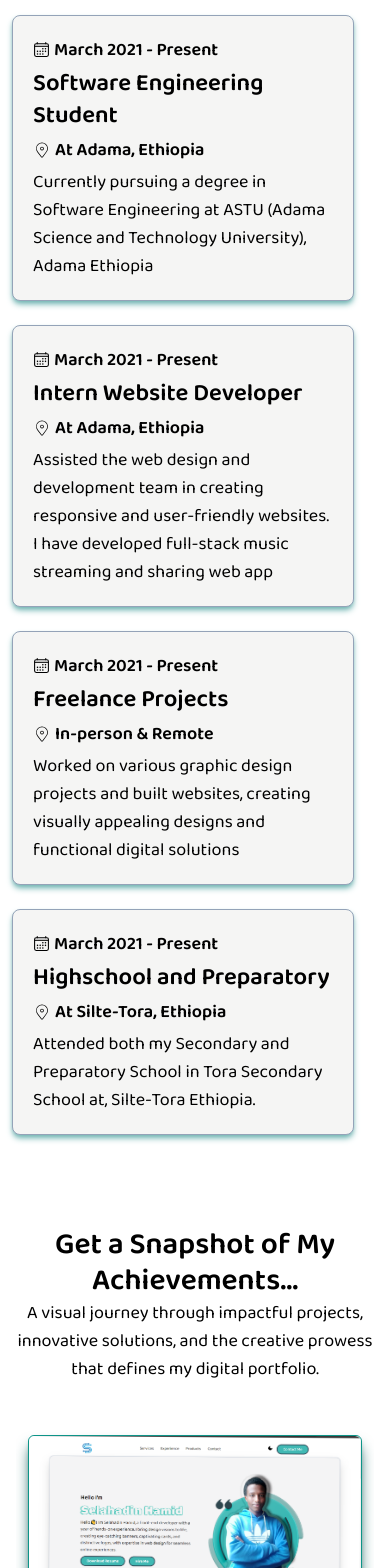
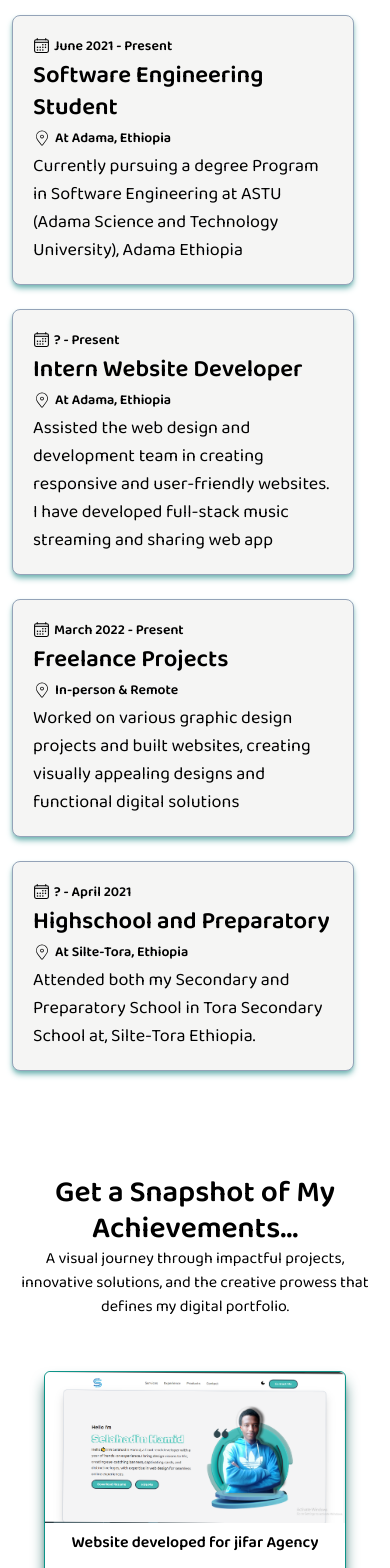
Before and after one commit to sallah26/portifolio, a React (Create React App) app: page / in a window 390 px wide. Shown: the part 3000-4568 px from the top of the page. Built offline with nearby package versions, Linux system fonts and the light colour scheme.

Commit message:
responsivness modified

```diff
--- a/src/components/Achievements.jsx
+++ b/src/components/Achievements.jsx
@@ -52,7 +52,7 @@ const ProductsData2 = [
   },
 ]
   return (
-    <section id='products' className='flex flex-col items-center p-4 text-lg justify-center text-center py-7 pb-20'>
+    <section id='products' className='flex flex-col items-center p-4 justify-center text-center py-10 pb-20'>
         <div className='w-full lg:w-[670px] py-10'>
         <p className='text-3xl lg:5xl font-semibold'>Get a Snapshot of My Achievements...</p>
         <p className='text-md lg:text-lg'>A visual journey through impactful projects, innovative solutions, and the creative prowess that defines my digital portfolio.</p>
@@ -60,7 +60,7 @@ const ProductsData2 = [
       <div className={`${showMore ? "open" : ""} content-container flex flex-wrap justify-center max-w-[1500px] md:gap-3`}>
           {ProductsData.map((product) => {
             return(
-              <div key={product.id} className="my-3 shadow-lg shadow-teal-800 dark:shadow-teal-600 maindiv  w-full h-[300px]    flex flex-col  md:w-[45%] lg:w-[22%] m-3 md:m-1 gap-0 bg-slate-500 rounded-md border-[1.5px] border-teal-600">
+              <div key={product.id} className="my-3 shadow-lg shadow-teal-800 dark:shadow-teal-600 maindiv  w-full h-[300px]    flex flex-col  md:w-[45%] lg:w-[22%] m-7 md:m-1 gap-0 bg-slate-500 rounded-md border-[1.5px] border-teal-600">
                 <img src={img} className='rounded-ss-md rounded-se-md' alt="product image" />
                 <div className='flex flex-col p-2 text-md font-semibold'>
                   <div className="mainbtn flex justify-center">
--- a/src/components/Education.jsx
+++ b/src/components/Education.jsx
@@ -7,29 +7,29 @@ const Education = () => {
         {
             id: 0,
             title: "Software Engineering Student",
-            description: "Currently pursuing a degree in Software Engineering at ASTU (Adama Science and Technology University), Adama Ethiopia",
-            time: "March 2021 - Present",
+            description: "Currently pursuing a degree Program in Software Engineering at ASTU (Adama Science and Technology University), Adama Ethiopia",
+            time: "June 2021 - Present",
             place: "At Adama, Ethiopia",
         },
         {
             id: 1,
             title: "Intern Website Developer",
             description: "Assisted the web design and development team in creating responsive and user-friendly websites. I have developed full-stack music streaming and sharing web app",
-            time: "March 2021 - Present",
+            time: "? - Present",
             place: "At Adama, Ethiopia",
         },
         {
             id: 2,
             title: "Freelance Projects",
             description: "Worked on various graphic design projects and built websites, creating visually appealing designs and functional digital solutions",
-            time: "March 2021 - Present",
+            time: "March 2022 - Present",
             place: "In-person & Remote",
         },
         {
             id: 0,
             title: "Highschool and Preparatory",
             description: "Attended both my Secondary and Preparatory School in Tora Secondary School at, Silte-Tora Ethiopia.",
-            time: "March 2021 - Present",
+            time: "? - April 2021",
             place: "At Silte-Tora, Ethiopia",
         },
     ]
@@ -41,11 +41,11 @@ const Education = () => {
             return(
                 <div key={data.id} className='w-full lg:w-2/5  gap-1 flex flex-col border-[1px] p-5 border-slate-400 dark:border-slate-500 bg-stone-100 dark:bg-slate-700 dark:text-slate-200 rounded-lg shadow-[#73b6b4] dark:shadow-[#80e4e0] shadow-md hover:shadow-[#78d3d0] hover:shadow-lg duration-300 mb-6 mr-6'>
                     <div className='flex gap-1 items-center font-semibold'>
-                        <IoCalendarOutline size={17}/><p className='text-md'>{data.time}</p>
+                        <IoCalendarOutline size={17}/><p className='text-sm'>{data.time}</p>
                     </div>
                     <p className='text-2xl lg:text-2xl font-semibold'>{data.title}</p>
                     <div className='flex gap-1 items-center font-semibold'>
-                        <CiLocationOn size={18}/><p className='text-md'>{data.place}</p>
+                        <CiLocationOn size={18}/><p className='text-sm'>{data.place}</p>
                     </div>
                     <p className=''>{data.description}</p>
                 </div>
--- a/src/components/Navbar.jsx
+++ b/src/components/Navbar.jsx
@@ -90,7 +90,7 @@ const Navbar = () => {
             href=''
             spy={true}
             smooth={true}
-            offset={-70}
+            offset={1310}
             duration={500}
             className="hover:text-gray-400 hover:underline hover:underline-offset-8"
             data-aos="fade-down"
@@ -163,7 +163,7 @@ const Navbar = () => {
                     href=''
                     spy={true}
                     smooth={true}
-                    offset={-70}
+                    offset={0}
                     duration={500}
                     className="px-3 py-2 flex gap-2 items-center hover:translate-x-3 duration-150"
                     onClick={() => { toggleNavbar(); }}
```
